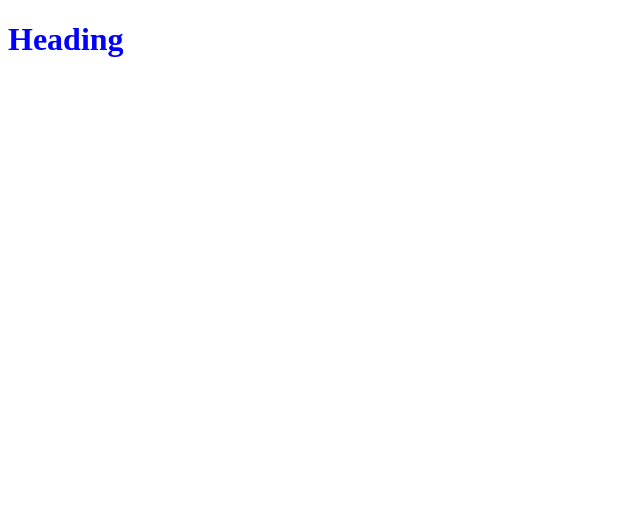
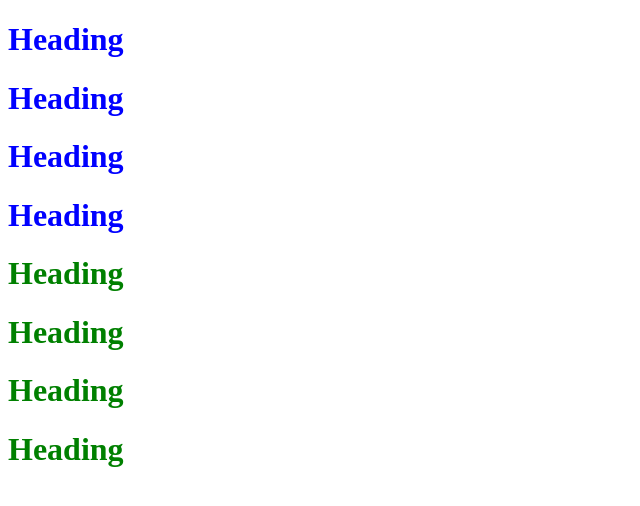
Before and after one commit to Harshit-7735/-Full-Stack, a plain HTML site: page CSS/index.html in a window 1280 px wide. Shown: the whole page, without its empty margins (0-640 px from the left). Drawn offline with Linux system fonts and the light colour scheme.

Commit message:
ID and CLASSES

```diff
--- a/CSS/index.html
+++ b/CSS/index.html
@@ -14,10 +14,25 @@
       color:red;
     }
       */
-
+/*
       h1{
         color:red;
       }
+        */
+
+#one{
+  color:blue;
+}
+h1{
+  color:red;
+}
+
+.type-1{
+  color:blue;
+}
+.type-2{
+  color:green;
+}
   </style>
 </head>
 <body>
@@ -27,7 +42,32 @@
   <h2>Heading</h2>
    -->
 
-   <!-- The style defined inside a tag has higher priority then a style defined inside a style tag for a particular style -->
-    <h1 style="color:blue;">Heading</h1>
+<!--
+   The style defined inside a tag has higher priority then a style defined inside a style tag for a particular style
+    <h1 style="color:blue;">Heading</h1> -->
+
+
+<!--
+     if we want to add styles in the same tag but some differnt styles to a particular tag we use ID and CLASS
+    <h1 id="one">Heading</h1>
+    <h1>Heading</h1> -->
+
+<!--
+     if we apply inline css and internal css together ,then it means that inline css has higher priority than internal css and element and id
+    <h1 id="one" style="color:green;">Heading</h1>
+    <h1>Heading</h1> -->
+
+    <!-- CLASSES -->
+     <!-- The use of the classes is to group similar things together -->
+      <h1 class="type-1">Heading</h1>
+      <h1 class="type-1">Heading</h1>
+      <h1 class="type-1">Heading</h1>
+      <h1 class="type-1">Heading</h1>
+
+      <h1 class="type-2">Heading</h1>
+      <h1 class="type-2">Heading</h1>
+      <h1 class="type-2">Heading</h1>
+      <h1 class="type-2">Heading</h1>
+<!-- ID will have higher priority than classses itself -->
 </body>
 </html>
```
